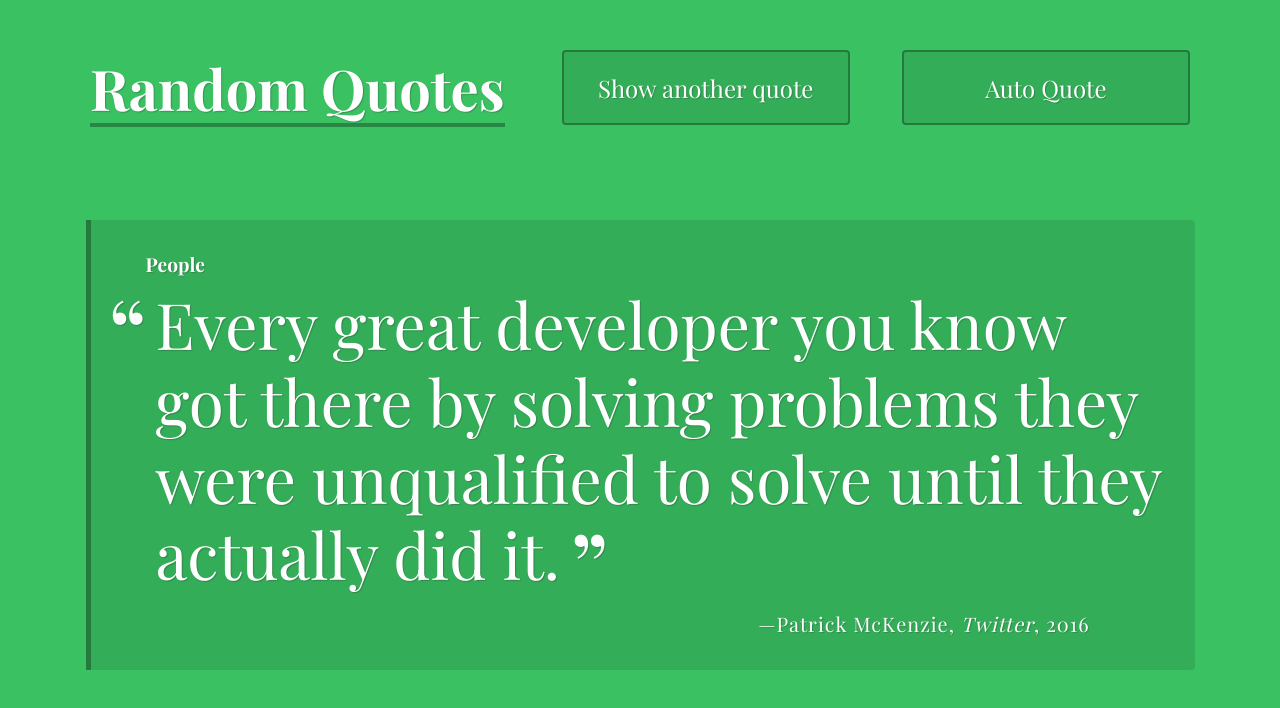
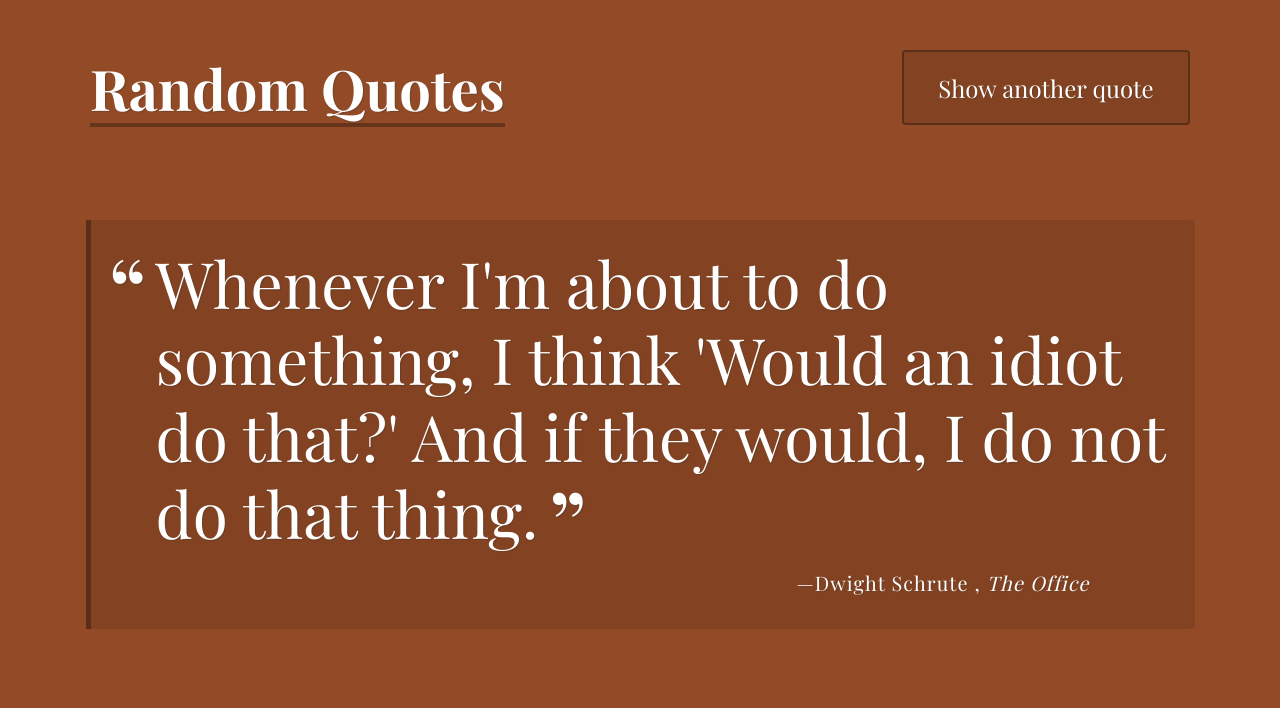
Before and after one commit to Sizu24/random-quote-generator, a plain HTML site: page index.html in a window 1280 px wide. Drawn offline with nearby package versions, Linux system fonts and the light colour scheme; a web font is replaced by a local one.

Commit message:
auto interval, extra dash removal

```diff
--- a/index.html
+++ b/index.html
@@ -12,7 +12,6 @@
     <header>
       <h1>Random Quotes</h1>
       <button id="load-quote" class="load-quote">Show another quote</button>
-      <button id="slide-quote" class="load-quote">Auto Quote</button>
     </header>
 
     <div class="container">
--- a/js/script.js
+++ b/js/script.js
@@ -26,6 +26,7 @@ const quotes = [
 /*
   Create random color, and set to background color
 */
+
 const randomColor = ()=>{
   let color = [0, 0, 0];
 
@@ -40,10 +41,12 @@ const randomColor = ()=>{
  * Generates random number with length of quotes array
  * Returns random quote object
 ***/
+
 const getRandomQuote = ()=>{
   let num = Math.floor(Math.random() * quotes.length);
   return quotes[num];
 }
+
 /***
  * Runs random color funtion for backgorund
  * Updates HTML with new quote and info
@@ -51,11 +54,13 @@ const getRandomQuote = ()=>{
 
 const printQuote = ()=>{
   // variables
-  const quote = document.querySelector(".quote");
-  const source = document.querySelector(".source");
+  let returnedQuote = getRandomQuote();
+  let quoteString =
+   `<p class="quote">${returnedQuote.quote}</p>
+    <p class="source">${returnedQuote.source}
+   `;
+   const quoteBox = document.querySelector("#quote-box");
   const type = document.querySelector(".type");
-  let returnedQuote = getRandomQuote();
-  let extraInfo = `<p class="source">${returnedQuote.source}`;
 
   // run random color function
   randomColor();
@@ -65,30 +70,26 @@ const printQuote = ()=>{
 
   // checks to see if citation exists in quote
   if(returnedQuote.citation){
-    extraInfo += `<span class="citation">${returnedQuote.citation}</span>`;
+    quoteString += `<span class="citation">${returnedQuote.citation}</span>`;
   }
+
   // checks to see if year exists in quote
   if(returnedQuote.year){
-    extraInfo += `<span class="year">${returnedQuote.year}</span>`;
+    quoteString += `<span class="year">${returnedQuote.year}</span>`;
   }
 
   // add closing p tag to extraInfo
-  extraInfo += "</p>";
+  quoteString += "</p>";
 
-  // add quote and source info to HTML to print to screen
+  // add quote string and quote type info to HTML to print to screen
+  quoteBox.innerHTML = quoteString;
   type.innerHTML = quoteType;
-  quote.innerHTML = returnedQuote.quote;
-  source.innerHTML = extraInfo;
 }
 
 /*
-  Event listener on Auto Quote button to
-  set interval to generate random quote every 5 seconds
+  Set interval to generate random quote every 5 seconds
 */
-slideshow.addEventListener("click", ()=>{
-  printQuote();
   setInterval(printQuote, 5000);
-});
 
 /***
  * click event listener for the print quote button
```
